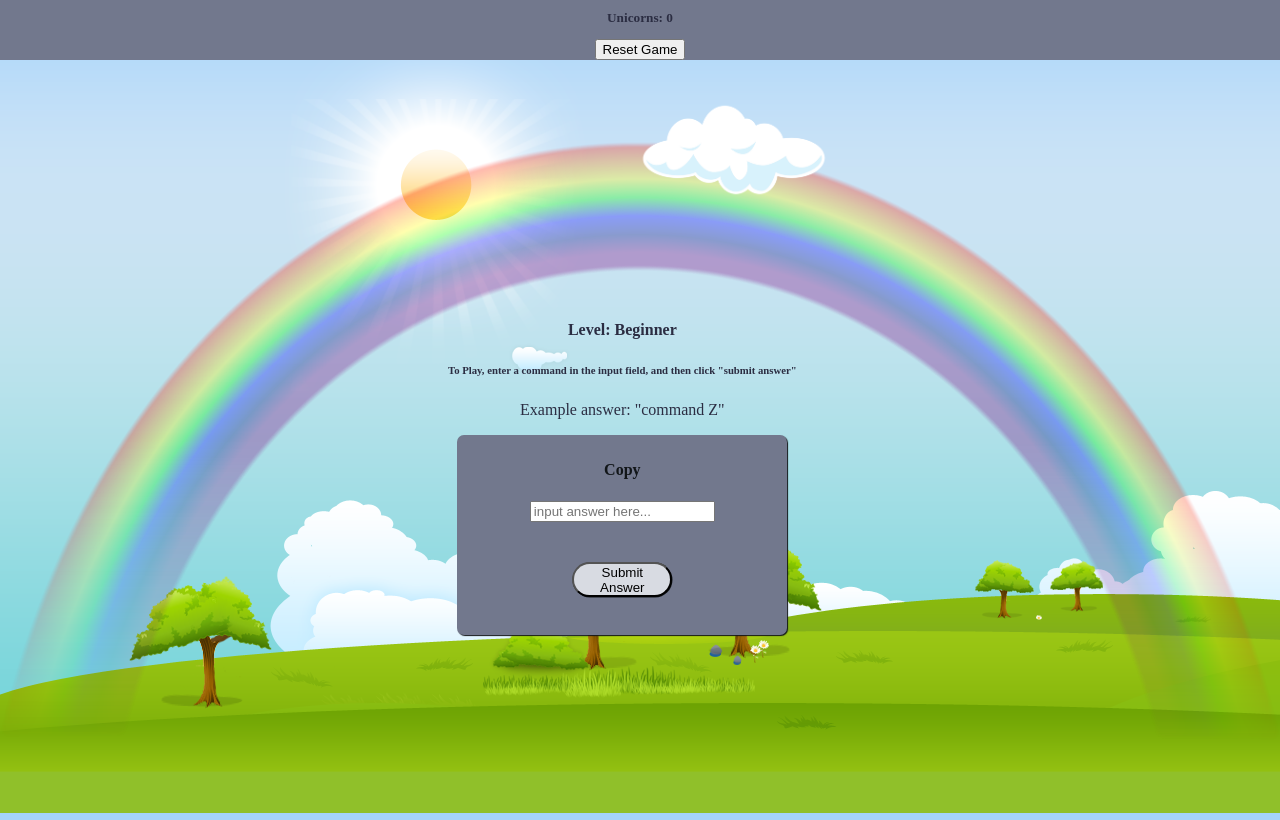
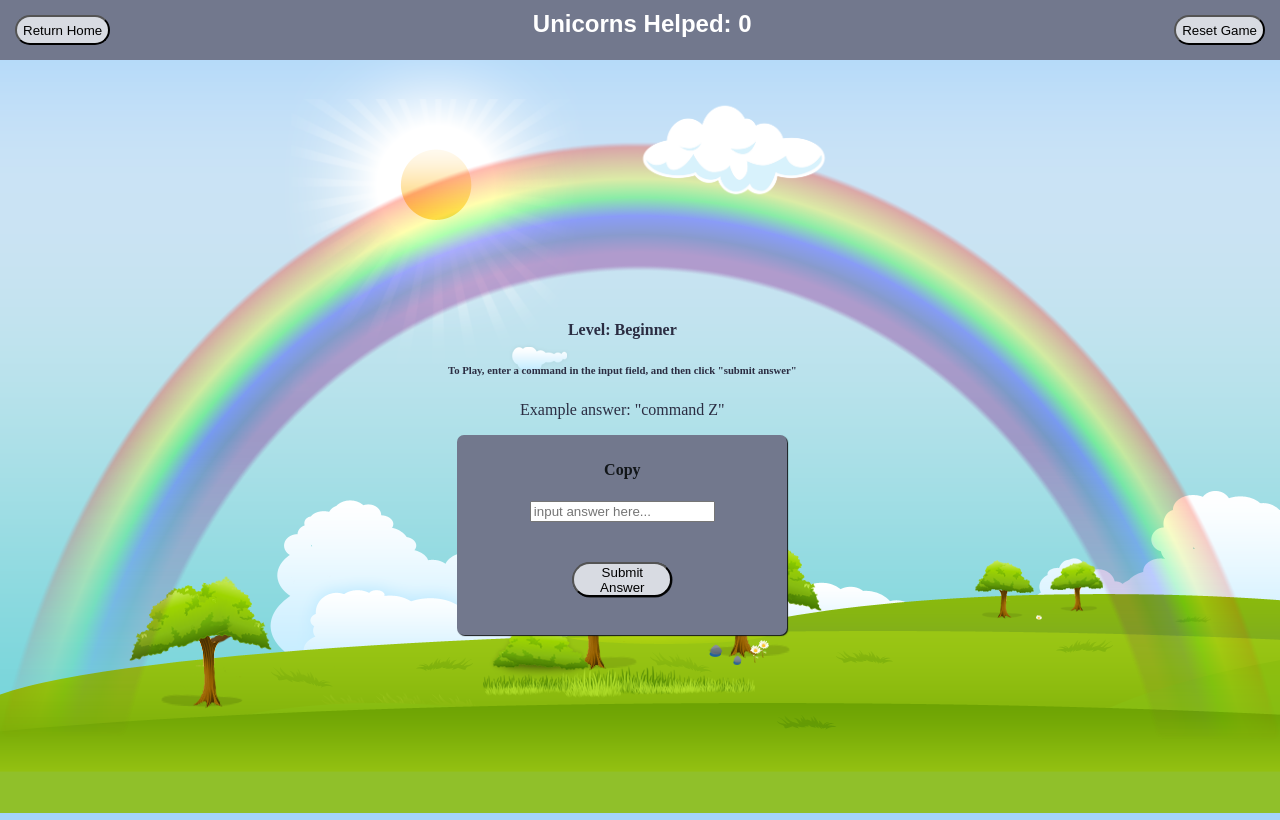
Before and after one commit to lboyer4/keyboardCommands, a React (Create React App) app: page / in a window 1280 px wide. Both pictures are taken after a click on the button "Choose Your Difficulty". Built offline with nearby package versions, Linux system fonts and the light colour scheme.

Commit message:
header conditionally renders on start of game

```diff
--- a/src/SCSS/_App.scss
+++ b/src/SCSS/_App.scss
@@ -24,7 +24,7 @@
 
 .header {
 	background-color: #72788D;
-	height: 20px;
+	height: 60px;
 	width: 100%;
 	position: fixed;
 	z-index: 3;
--- a/src/SCSS/_Directory.scss
+++ b/src/SCSS/_Directory.scss
@@ -1,4 +1,27 @@
 .header {
-	background-color: #72788D;
-	height: 60px;
+	display: flex;
 }
+
+.clearAll,
+.restart {
+	background-color: #D8DBE2;
+	border-radius: 20px;
+	height: 30px;
+	margin: 15px;
+}
+
+.clearAll:hover {
+		background-image: linear-gradient(red, yellow);
+		height: 35px;
+}
+
+.restart:hover {
+		background-image: linear-gradient(green, yellow);
+		height: 35px;
+}
+
+.unicorn-count {
+	color: #fff;
+	font-size: x-large;
+	font-family: Gill Sans Extrabold, sans-serif;
+}
--- a/src/components/App.js
+++ b/src/components/App.js
@@ -88,6 +88,12 @@ class App extends Component {
      this.setLocalStorage()
   }
 
+  returnStartPage = () => {
+    this.setState({
+      level: ''
+    })
+  }
+
 
   render() {
     // console.log(this.state.currentCards)
@@ -106,15 +112,20 @@ class App extends Component {
       level={this.state.level}
       />
 
+    let scoreBoard = <Directory
+      score={this.state.score}
+      clearAll={this.clearAll}
+      returnStartPage={this.returnStartPage}
+      />
+
     let display = (this.state.level) ? gameBegin : startGame
+
+    let header = this.state.level && scoreBoard
     return (
 
       <main className="App">
         <header className="header">
-          <Directory
-            score={this.state.score}
-            clearAll={this.clearAll}
-            />
+          {header}
         </header>
         <img className="cloud-one" src={Cloud} width="200px" alt="beautiful magic cloud" />
 
--- a/src/components/Directory.js
+++ b/src/components/Directory.js
@@ -13,12 +13,19 @@ clearGame = (e) => {
 	this.props.clearAll()
 }
 
+returnStart = (e) => {
+	e.preventDefault()
+	this.props.returnStartPage()
+}
+
 	render() {
 		return (
-				<div>
-					<h5 className="unicorn-count">Unicorns: {this.props.score} </h5>
+				<div className="header">
+					<button className="restart" onClick={this.returnStart}>Return Home</button>
+					<h5 className="unicorn-count">Unicorns Helped: {this.props.score} </h5>
+					<button className="clearAll" onClick={this.clearGame}>Reset Game</button>
 
-					<button className="clearAll" onClick={this.clearGame}>Reset Game</button>
+
 				</div>
 
 		)
--- a/src/components/StartHolder.js
+++ b/src/components/StartHolder.js
@@ -10,7 +10,7 @@ class StartHolder extends Component {
     	<section className="start-container">
     		<header>
     			<h1 className="title">Compelling Key Commands</h1>
-    			<p className="description">Command Key Situations With These Compelling Key Commands</p>
+    			<p className="description">Help a unicorn fly over the rainbow by practicing key Key Commands</p>
     		</header>
     			<Start setLevel={this.props.setLevel}
                        setWrongCards={this.props.setWrongCards}
```
